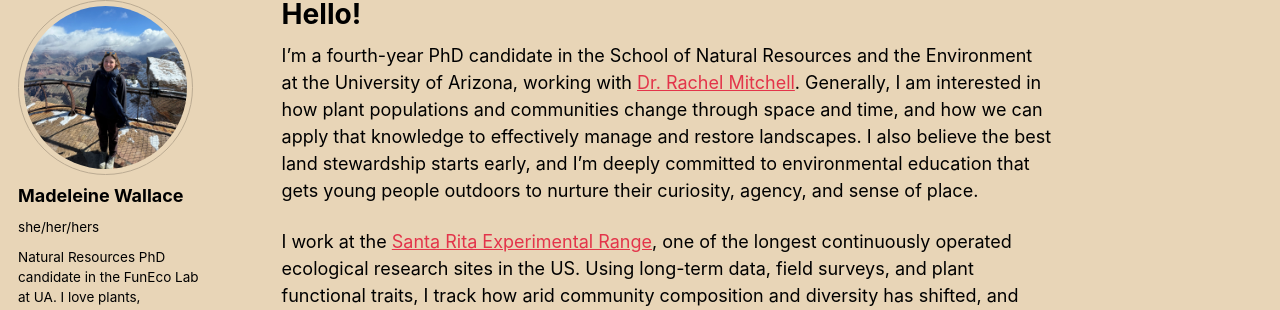
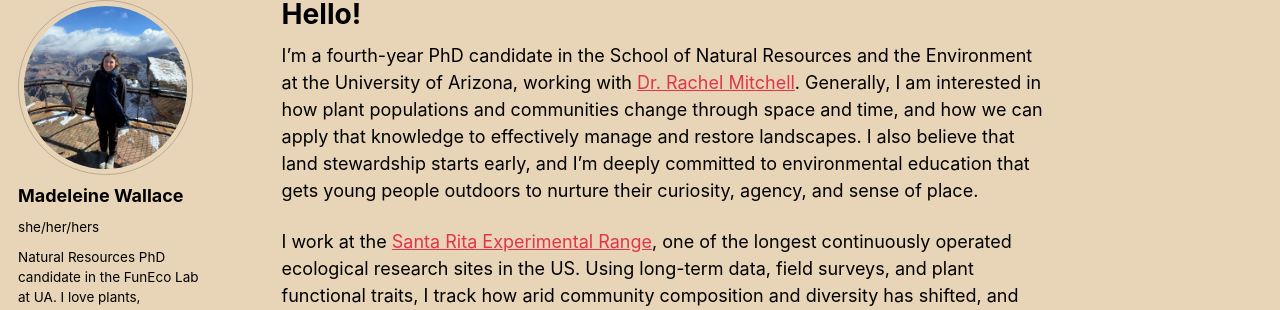
Before and after one commit to madeleinewallace/madeleinewallace.github.io, a Jekyll site: the page built from _pages/about.md, in a window 1280 px wide and 996 px high. Shown: the part 101-411 px from the top of the window. Built offline with Jekyll 4.4.1, drawn with Linux system fonts in a browser that asks for light colours; some web fonts are replaced; a script bundle is joined from its source files by our own code; library files that are not in the unit come from our copies.

Commit message:
Update about.md

```diff
--- a/_pages/about.md
+++ b/_pages/about.md
@@ -7,7 +7,7 @@ redirect_from:
   - /about.html
 ---
 
-I'm a fourth-year PhD candidate in the School of Natural Resources and the Environment at the University of Arizona, working with <a href="https://mitchell-ecology.com" target="_blank" rel="noopener">Dr. Rachel Mitchell</a>. Generally, I am interested in how plant populations and communities change through space and time, and how we can apply that knowledge to effectively manage and restore landscapes. I also believe the best land stewardship starts early, and I'm deeply committed to environmental education that gets young people outdoors to nurture their curiosity, agency, and sense of place.
+I'm a fourth-year PhD candidate in the School of Natural Resources and the Environment at the University of Arizona, working with <a href="https://mitchell-ecology.com" target="_blank" rel="noopener">Dr. Rachel Mitchell</a>. Generally, I am interested in how plant populations and communities change through space and time, and how we can apply that knowledge to effectively manage and restore landscapes. I also believe that land stewardship starts early, and I'm deeply committed to environmental education that gets young people outdoors to nurture their curiosity, agency, and sense of place.
 
 I work at the <a href="https://santarita.arizona.edu" target="_blank" rel="noopener">Santa Rita Experimental Range</a>, one of the longest continuously operated ecological research sites in the US. Using long-term data, field surveys, and plant functional traits, I track how arid community composition and diversity has shifted, and what those shifts suggest for drylands facing a drier future. You can read more on my [Research page](/research/).
 
```
